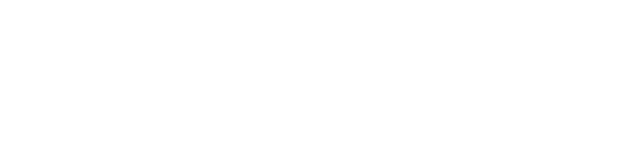
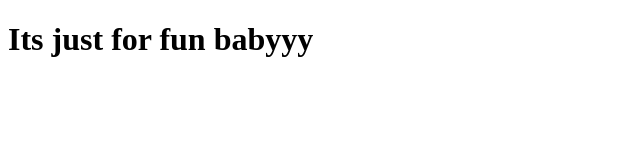
Before and after one commit to SiennaBrook/proposeme, a plain HTML site: page question.html in a window 1280 px wide. Shown: the whole page, without its empty margins (0-640 px from the left). Drawn offline with Linux system fonts and the light colour scheme.

Commit message:
Update question.html

```diff
--- a/question.html
+++ b/question.html
@@ -6,6 +6,7 @@
     <title>Document</title>
 </head>
 <body>
+    <h1> Its just for fun babyyy</h1>
     <script>
         function youloveme(hisanswer) {
             var myanswer;
```
